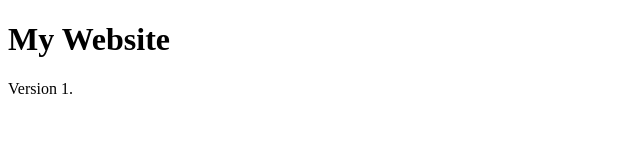
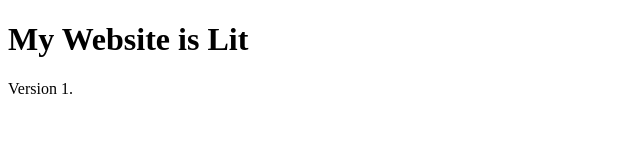
Before and after one commit to mujumdar15/cloudbuild-dev, a plain HTML site: page index.html in a window 1280 px wide. Shown: the whole page, without its empty margins (0-640 px from the left). Drawn offline with Linux system fonts and the light colour scheme.

Commit message:
Update index.html

```diff
--- a/index.html
+++ b/index.html
@@ -1,7 +1,7 @@
 <!DOCTYPE html>
 <html>
     <body>
-        <h1>My Website</h1>
+        <h1>My Website is Lit</h1>
         <p>Version 1.</p>
     </body>
 </html>
```
